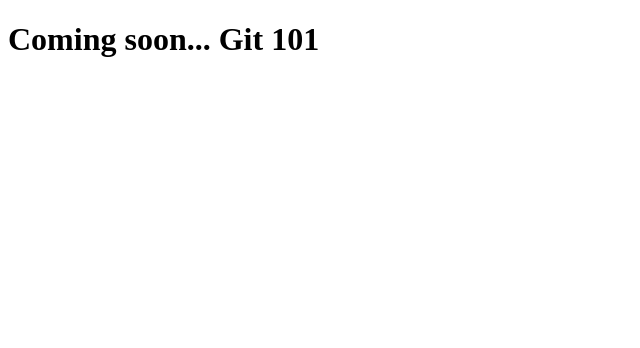
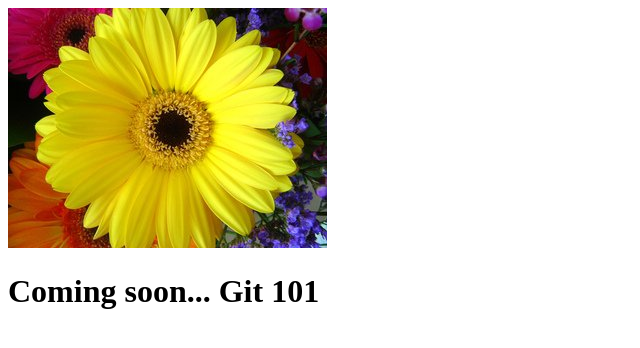
Before and after one commit to jplinardon/git-101, a plain HTML site: page index.html in a window 1280 px wide. Shown: the whole page, without its empty margins (0-640 px from the left). Drawn offline with Linux system fonts and the light colour scheme.

Commit message:
added a picture

```diff
--- a/index.html
+++ b/index.html
@@ -2,6 +2,7 @@
 <Html>
 	<head></head>
 	<body>
+		<img src="sunflower.jpg">
 		<h1>Coming soon... Git 101</h1>
 	</body>
 </Html>
```
Also changed, not shown: sunflower.jpg (added).
